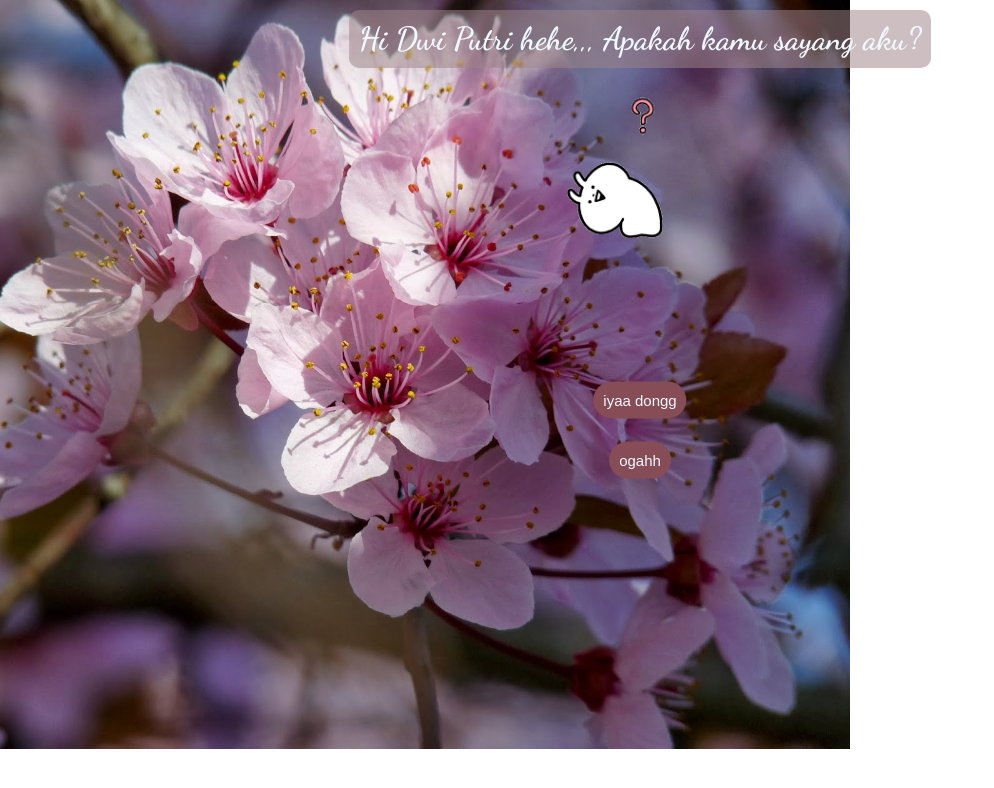
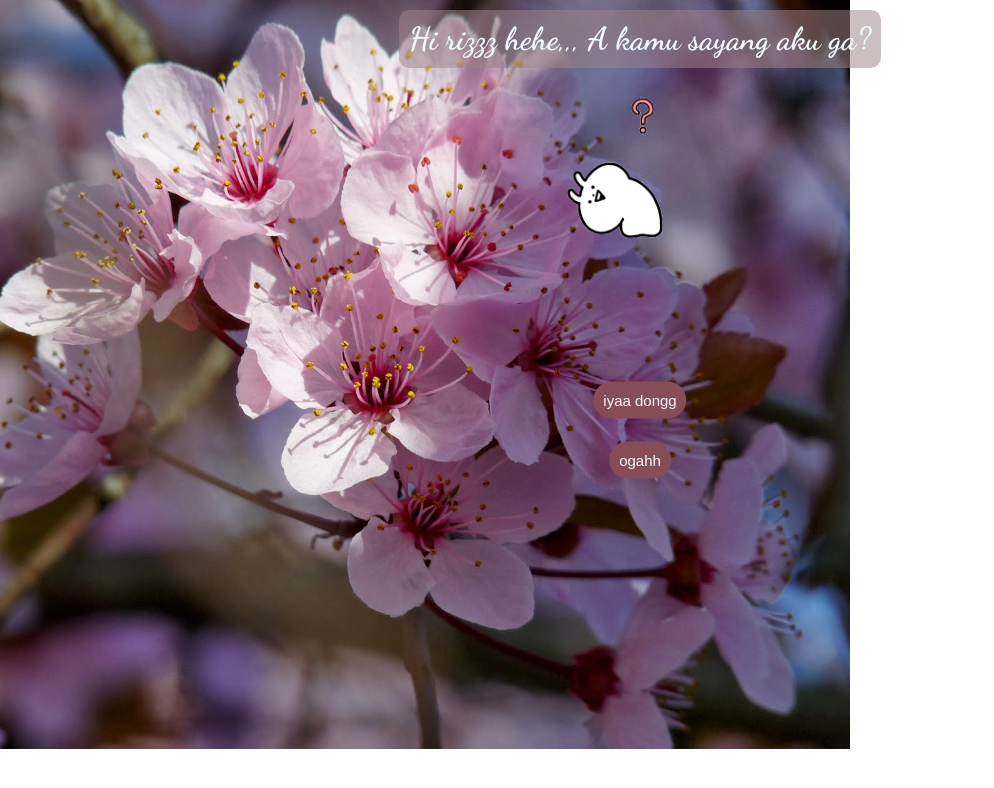
Before and after one commit to tippoart/what-do-you-love-me, a plain HTML site: page index.html in a window 1280 px wide. Shown: the whole page, without its empty margins (0-994 px from the left). Drawn offline with Linux system fonts and the light colour scheme; a web font is replaced by a local one.

Commit message:
Update index.html

```diff
--- a/index.html
+++ b/index.html
@@ -15,7 +15,7 @@
 <body>
 
     <div class="click">
-        <h1>Hi Dwi Putri hehe,,, Apakah kamu sayang aku? </h1>
+        <h1>Hi rizzz hehe,,, A kamu sayang aku ga? </h1>
         <img id="giftImage" src="usagyuuun-quan-inc.gif" alt="">
 
         <img id="imge" src="tanzen-junge.gif" alt="">
```
